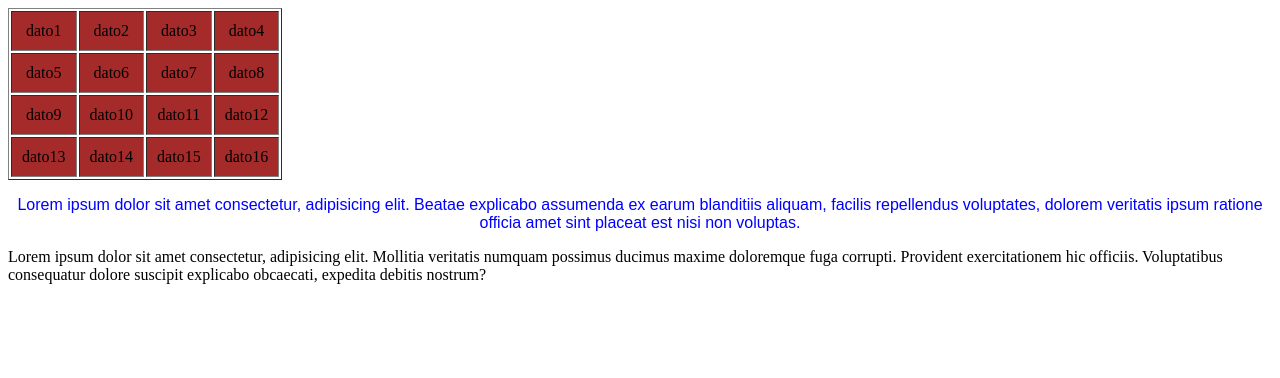
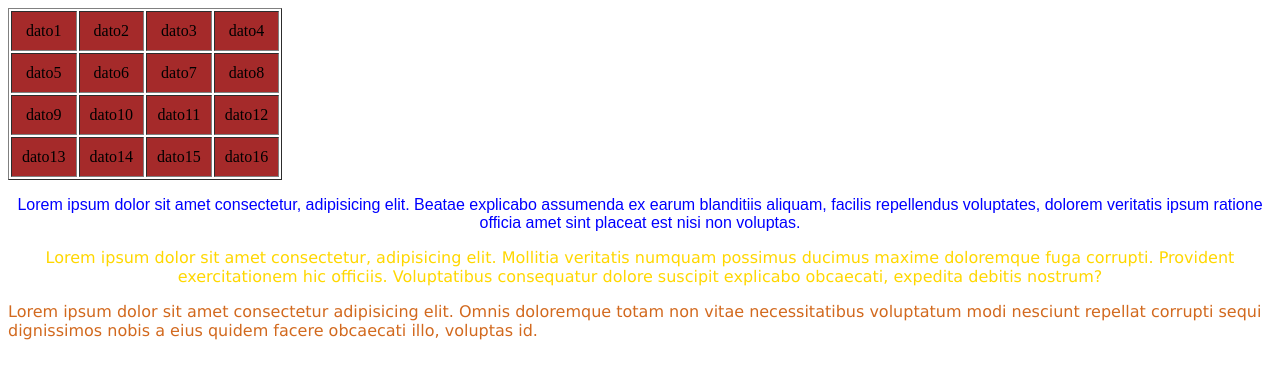
Before and after one commit to nicolast1308/proyectosena2, a plain HTML site: page index.html in a window 1280 px wide. Drawn offline with Linux system fonts and the light colour scheme.

Commit message:
index tabla estilos

```diff
--- a/index.html
+++ b/index.html
@@ -17,6 +17,10 @@
         font-family: 'Lucida Sans', 'Lucida Sans Regular', 'Lucida Grande', 'Lucida Sans Unicode', Geneva, Verdana, sans-serif;
         color: gold;
         text-align: center;
+    }
+    .parrafo3 {
+    color: chocolate;
+ font-family: 'Lucida Sans', 'Lucida Sans Regular', 'Lucida Grande', 'Lucida Sans Unicode', Geneva, Verdana, sans-serif;
     }
     </style>
 </head>
@@ -48,6 +52,7 @@
         </tr>
     </table>
     <p class="parrafo">Lorem ipsum dolor sit amet consectetur, adipisicing elit. Beatae explicabo assumenda ex earum blanditiis aliquam, facilis repellendus voluptates, dolorem veritatis ipsum ratione officia amet sint placeat est nisi non voluptas.</p>
-    <p>Lorem ipsum dolor sit amet consectetur, adipisicing elit. Mollitia veritatis numquam possimus ducimus maxime doloremque fuga corrupti. Provident exercitationem hic officiis. Voluptatibus consequatur dolore suscipit explicabo obcaecati, expedita debitis nostrum?</p>
+    <p class="parrafo2">Lorem ipsum dolor sit amet consectetur, adipisicing elit. Mollitia veritatis numquam possimus ducimus maxime doloremque fuga corrupti. Provident exercitationem hic officiis. Voluptatibus consequatur dolore suscipit explicabo obcaecati, expedita debitis nostrum?</p>
+    <p class="parrafo3">Lorem ipsum dolor sit amet consectetur adipisicing elit. Omnis doloremque totam non vitae necessitatibus voluptatum modi nesciunt repellat corrupti sequi dignissimos nobis a eius quidem facere obcaecati illo, voluptas id.</p>
 </body>
 </html>
```
